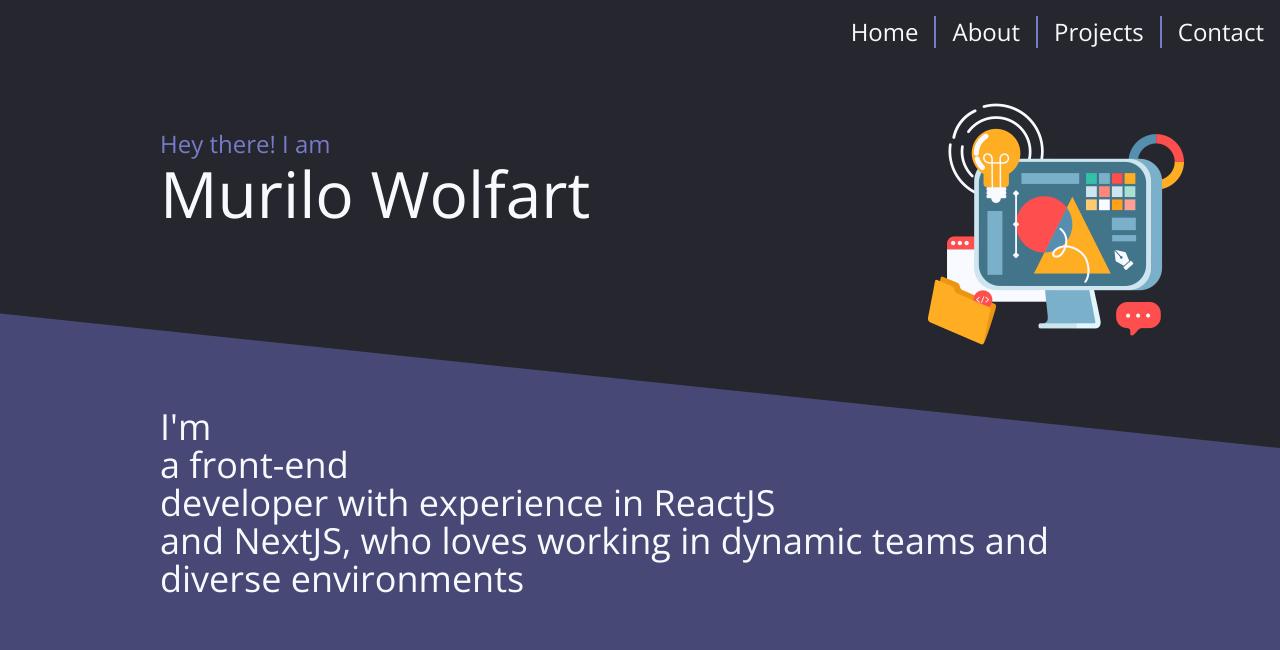
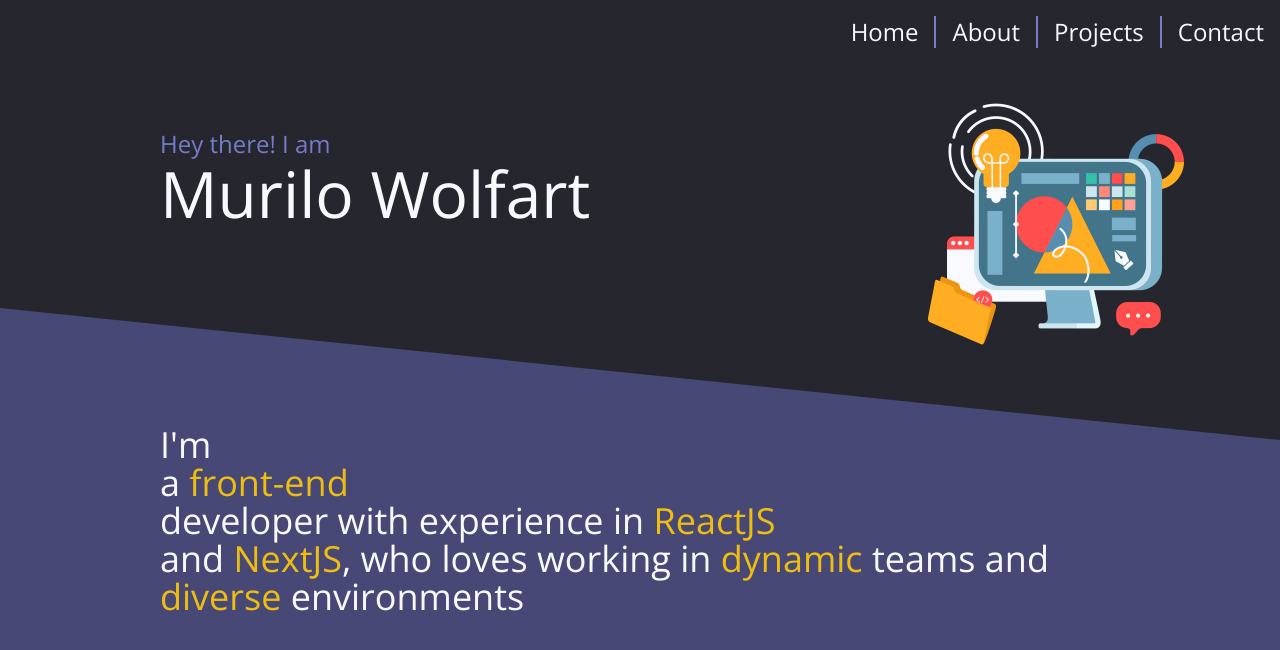
Before and after one commit to mwolfart/mwolfart.github.io, a Next.js app: page / in a window 1280 px wide. Shown: the top 650 px of the page. Built offline with nearby package versions, Linux system fonts and the light colour scheme.

Commit message:
[home]: adjust styles

```diff
--- a/src/pages/index.tsx
+++ b/src/pages/index.tsx
@@ -5,11 +5,11 @@ import { useTranslations } from 'use-intl'
 export default function Home(): ReactNode {
   const t = useTranslations('home')
   const description = t.rich('description', {
-    span: (children) => <span>{children}</span>,
+    span: (children) => <span className="text-primary">{children}</span>,
   })
   return (
-    <>
-      <div className="home-shape bg-dark flex flex-row py-24 pl-40 pr-24 mb-24">
+    <div className="h-screen">
+      <div className="home-shape bg-dark flex flex-row py-24 pl-40 pr-24 mb-32">
         <div className="pt-8 flex-grow">
           <span className="text-md text-lightblue">{t('prefix')}</span>
           <h1 className="flex-grow">{t('title')}</h1>
@@ -23,9 +23,9 @@ export default function Home(): ReactNode {
           />
         </div>
       </div>
-      <div className="pl-40 pr-24">
+      <div className="pl-40 pr-24 h-full">
         <p className="text-xl">{description}</p>
       </div>
-    </>
+    </div>
   )
 }
--- a/styles/globals.css
+++ b/styles/globals.css
@@ -34,7 +34,7 @@
   .home-shape {
     float: right;
     width: 100%;
-    height: 50%;
+    height: 55%;
     shape-outside: polygon(0 0, 100% 0, 100% 100%, 0 70%);
     clip-path: polygon(0 0, 100% 0, 100% 100%, 0 70%);
   }
```
